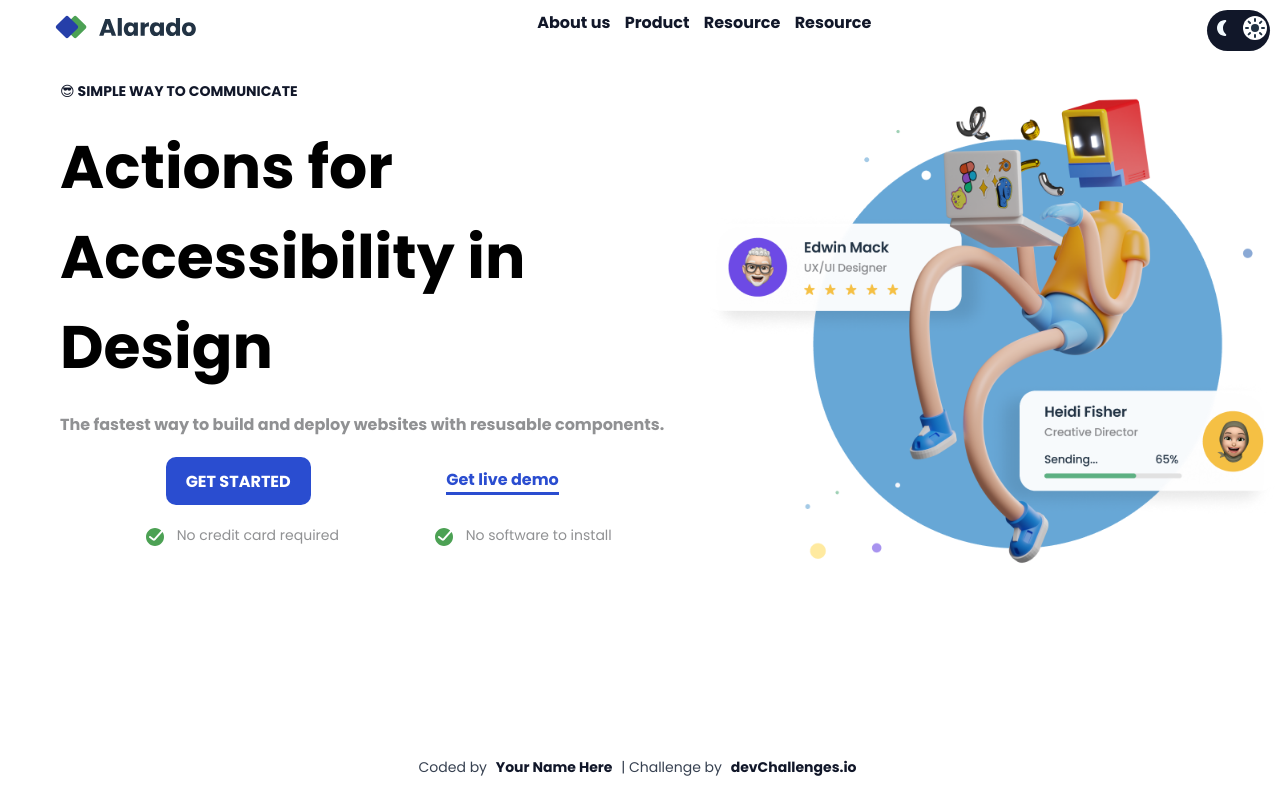
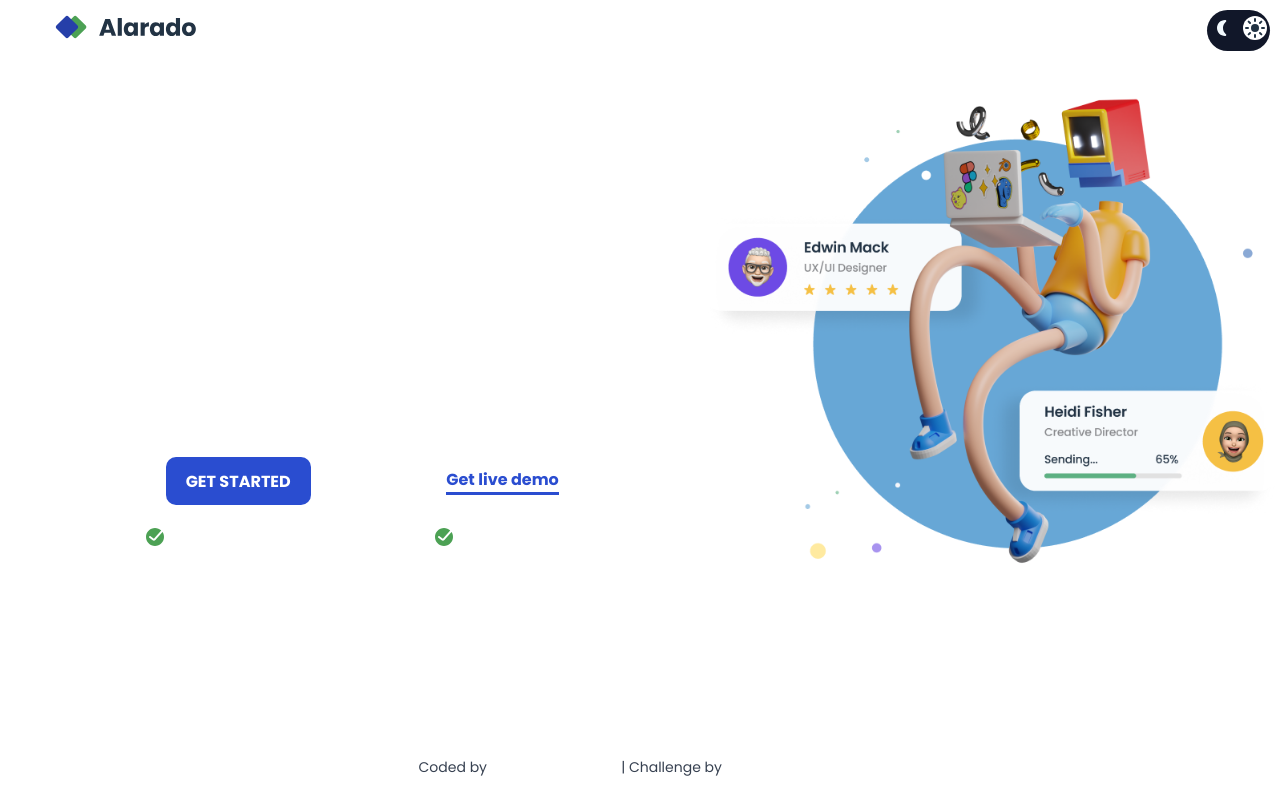
Before and after one commit to WeslleyNsou/simple-homepage-master, a plain HTML site: page index.html in a window 1280 px wide. Both pictures are taken after a click on the button 1238 px from the left and 30 px from the top of the page. Drawn offline with Linux system fonts and the light colour scheme.

Commit message:
mudança da cor das letras por meio do javascript

```diff
--- a/style.css
+++ b/style.css
@@ -75,6 +75,7 @@ h1{
     margin-top: 20px;
     padding: 0px 10px;
     font-size: 2.5em;
+    color: var(--preto);
 }
 h2{
     margin-top: 20px;
@@ -136,6 +137,11 @@ button#get-live-demo{
     padding: 0px 10px;
 }
 
+ /*Tema escuro*/
+h1.dark, a.dark, p.dark, h2.dark, p.dark#destaque{
+    color: var(--branco);
+}
+ /*Media Query*/
 @media screen and (min-width:768px ) and (max-width:1024px) {
     h1{
         text-align: center;
--- a/tema.js
+++ b/tema.js
@@ -1,5 +1,13 @@
 var tema = document.getElementById('button-tema')
 
 tema.addEventListener('click', function(){
-    var
+// querySelectorAll seleciona todos os elementos
+// e armazena na variável textEscuro
+    var textEscuro = document.querySelectorAll('a, h1, h2, p, li')
+//toggle a classe dark em todos os elementos selecionados
+    //para que o texto fique claro quando o tema escuro for ativado
+    textEscuro.forEach(function(textEscuro){
+        textEscuro.classList.toggle('dark')
+    })
+
 })
```
